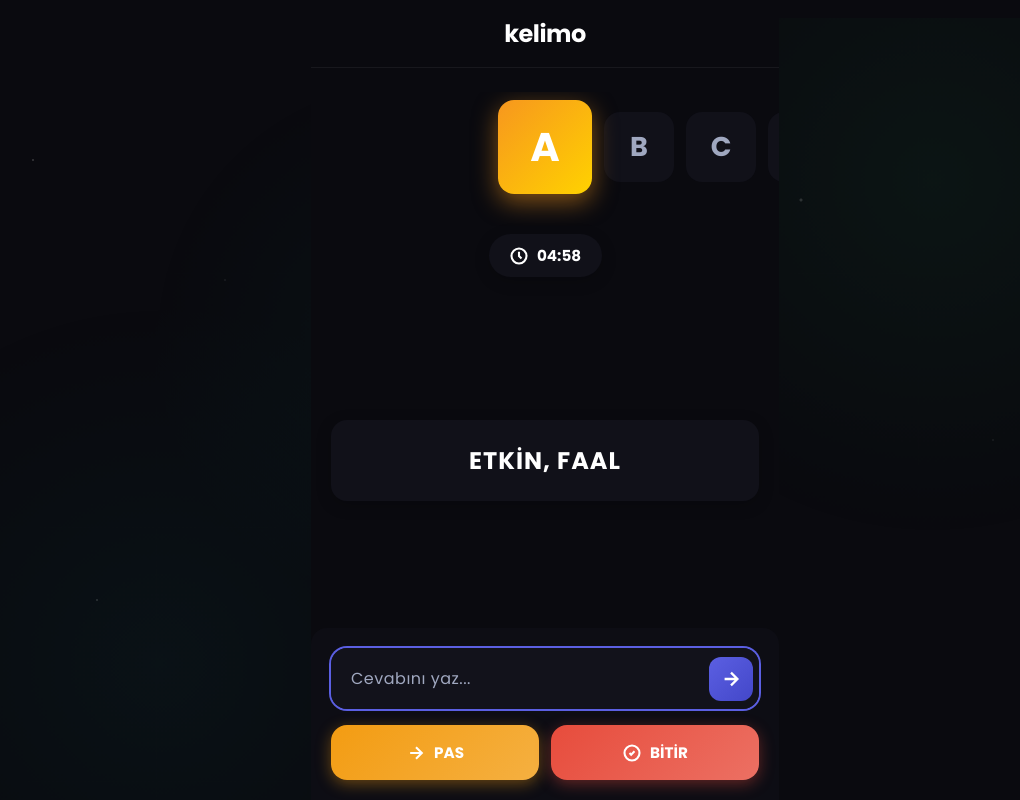
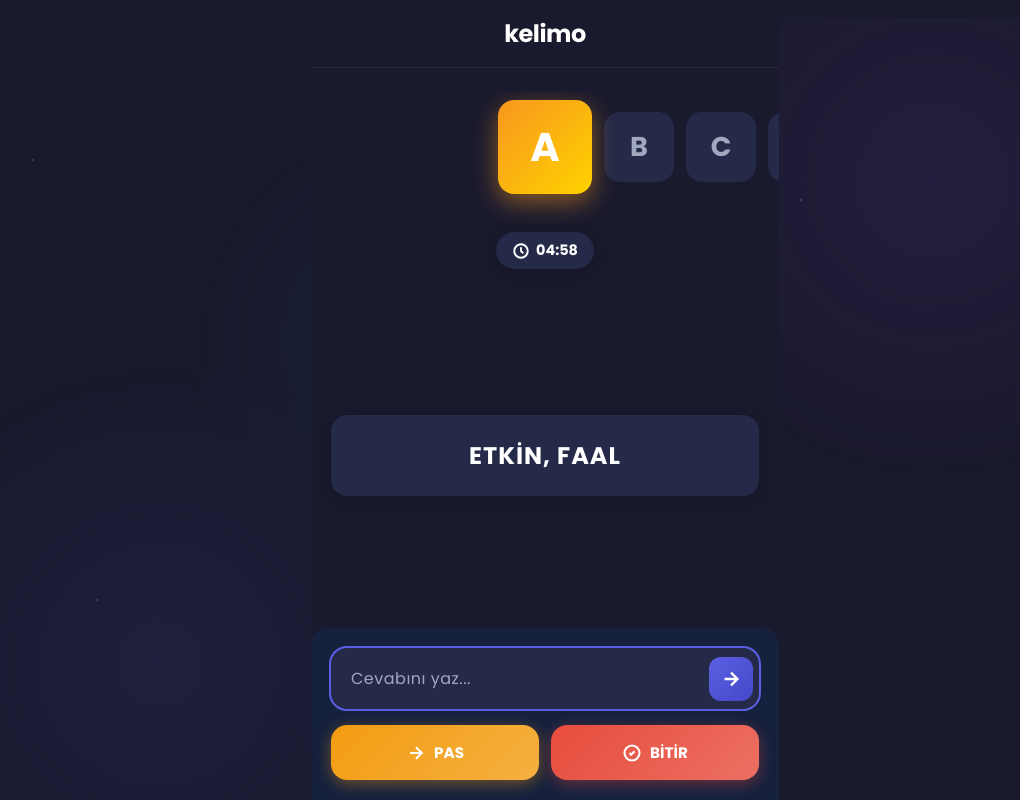
Before and after one commit to Enesuygurs/kelimo, a Nuxt app: page / in a window 1280 px wide. Both pictures are taken after a click on the button 808 px from the left and 435 px from the top of the page. Shown: the whole page, without its empty margins (95-1115 px from the left). Built offline with nearby package versions, Linux system fonts and the light colour scheme; no server answers.

Commit message:
refactor: adjust padding, gap, and font sizes for timer components to enhance layout consistency

```diff
--- a/app/assets/css/main.css
+++ b/app/assets/css/main.css
@@ -35,11 +35,11 @@
   --purple: #9C27B0;
   --yellow: #FFD93D;
 
-  /* Flat BG Colors - Dark Glassmorphism */
-  --bg: #0A0A0F;
-  --bg-light: #0D0D14;
-  --bg-card: rgba(20, 20, 30, 0.7);
-  --bg-card-hover: rgba(30, 30, 45, 0.8);
+  /* Flat BG Colors */
+  --bg: #1A1A2E;
+  --bg-light: #16213E;
+  --bg-card: #252A48;
+  --bg-card-hover: #2D3454;
 
   /* Text */
   --text: #FFFFFF;
@@ -85,9 +85,9 @@ body::before {
   right: 0;
   bottom: 0;
   background:
-    radial-gradient(circle at 20% 80%, rgba(17, 153, 142, 0.06) 0%, transparent 30%),
-    radial-gradient(circle at 80% 20%, rgba(56, 239, 125, 0.05) 0%, transparent 30%),
-    radial-gradient(circle at 40% 40%, rgba(0, 212, 170, 0.04) 0%, transparent 30%);
+    radial-gradient(circle at 20% 80%, rgba(99, 102, 241, 0.08) 0%, transparent 25%),
+    radial-gradient(circle at 80% 20%, rgba(168, 85, 247, 0.08) 0%, transparent 25%),
+    radial-gradient(circle at 40% 40%, rgba(6, 182, 212, 0.05) 0%, transparent 25%);
   animation: meshMove 20s ease-in-out infinite;
   pointer-events: none;
   z-index: 0;
--- a/app/components/GameScreen.vue
+++ b/app/components/GameScreen.vue
@@ -208,33 +208,33 @@ defineExpose({
 .timer-bar {
   display: flex;
   justify-content: center;
-  padding: 8px 20px 16px;
+  padding: 6px 20px 14px;
   background: var(--bg);
 }
 
 .timer-pill {
   display: flex;
   align-items: center;
-  gap: 8px;
-  padding: 10px 20px;
-  min-width: 100px;
+  gap: 6px;
+  padding: 8px 16px;
+  min-width: 90px;
   background: var(--bg-card);
   border-radius: var(--radius-full);
   box-shadow: var(--shadow-md);
 }
 
 .timer-pill svg {
-  width: 20px;
-  height: 20px;
+  width: 18px;
+  height: 18px;
   color: var(--text);
 }
 
 .timer-pill span {
-  font-size: 0.95rem;
+  font-size: 0.9rem;
   font-weight: 700;
   font-variant-numeric: tabular-nums;
   color: var(--text);
-  min-width: 45px;
+  min-width: 42px;
   text-align: center;
 }
 
```
